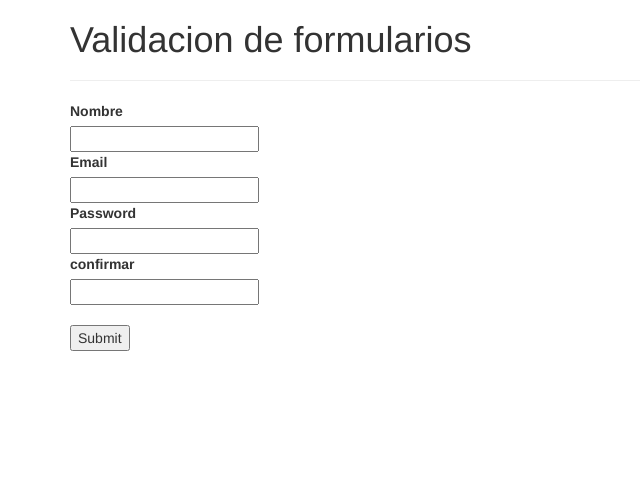
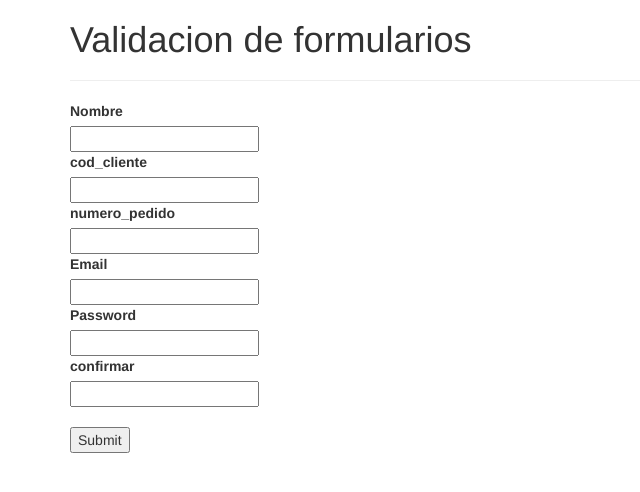
Before and after one commit to satelimportadores/jquery-validacion-de-formularios, a PHP site: page / in a window 1280 px wide. Shown: the top 492 px of the page, without its empty margins (0-640 px from the left). Run offline with PHP 8.4, Linux system fonts and the light colour scheme.

Commit message:
Validaciones de pedido

```diff
--- a/index.php
+++ b/index.php
@@ -14,16 +14,56 @@
 							var tester = /^([a-zA-Z0-9_.+-])+\@(([a-zA-Z0-9-]+)\.)+([a-zA-Z0-9]{2,4})+$/;
 							return tester.test(email);
 						}
+						function vcodcliente(vcod){
+							var tcod = /^[c]+([0-9])*$/;
+							return tcod.test(vcod);
+						}
+						function vnpedido(vnp){
+							var tpedido = /^([0-9]{4})$/;
+							return tpedido.test(vnp);
+						}
 
 						function validar(){
 							var nombre = document.getElementById('nombre').value;
 							var email = document.getElementById('email').value;
 							var pass1 = document.getElementById('pass1').value;
 							var pass2 = document.getElementById('pass2').value;
+							var cod_cliente = document.getElementById('cod_cliente').value;
+							var numero_pedido = document.getElementById('numero_pedido').value;
+
 
 							if (nombre == "") {
 								$('#alert').html('ingrese nombre').slideDown(500);
 								$('#nombre').focus();
+								return false;
+							}else{
+								$('#alert').html('').slideUp(300);
+							}
+							if (cod_cliente == "") {
+								$('#alert').html('ingrese cod_cliente').slideDown(500);
+								$('#cod_cliente').focus();
+								return false;
+							}else{
+								$('#alert').html('').slideUp(300);
+							}
+							if (vcodcliente(cod_cliente)==false) {
+								$('#alert').html('ingrese codigo cliente valido').slideDown(500);
+								$('#cod_cliente').focus();
+								return false;
+							}else{
+								$('#alert').html('').slideUp(300);
+							}
+
+							if (numero_pedido == "") {
+								$('#alert').html('ingrese numero_pedido').slideDown(500);
+								$('#numero_pedido').focus();
+								return false;
+							}else{
+								$('#alert').html('').slideUp(300);
+							}
+							if (vnpedido(numero_pedido)==false) {
+								$('#alert').html('ingrese numero de pedido valido').slideDown(500);
+								$('#numero_pedido').focus();
 								return false;
 							}else{
 								$('#alert').html('').slideUp(300);
@@ -82,6 +122,12 @@
 						<label for="nombre">Nombre</label><br>
 						<input type="text" class="text" name="nombre" id="nombre" onblur="validar()"><br>
 
+						<label for="cod_cliente">cod_cliente</label><br>
+						<input type="text" class="text" name="cod_cliente" id="cod_cliente" onblur="validar()"><br>
+
+						<label for="numero_pedido">numero_pedido</label><br>
+						<input type="text" class="text" name="numero_pedido" id="numero_pedido" onblur="validar()"><br>
+
 						<label for="email">Email</label><br>
 						<input type="text" name="email" id="email" onblur="validar()"><br>
 
```
Also changed, not shown: selectores.php (added, +13 -0 lines).
